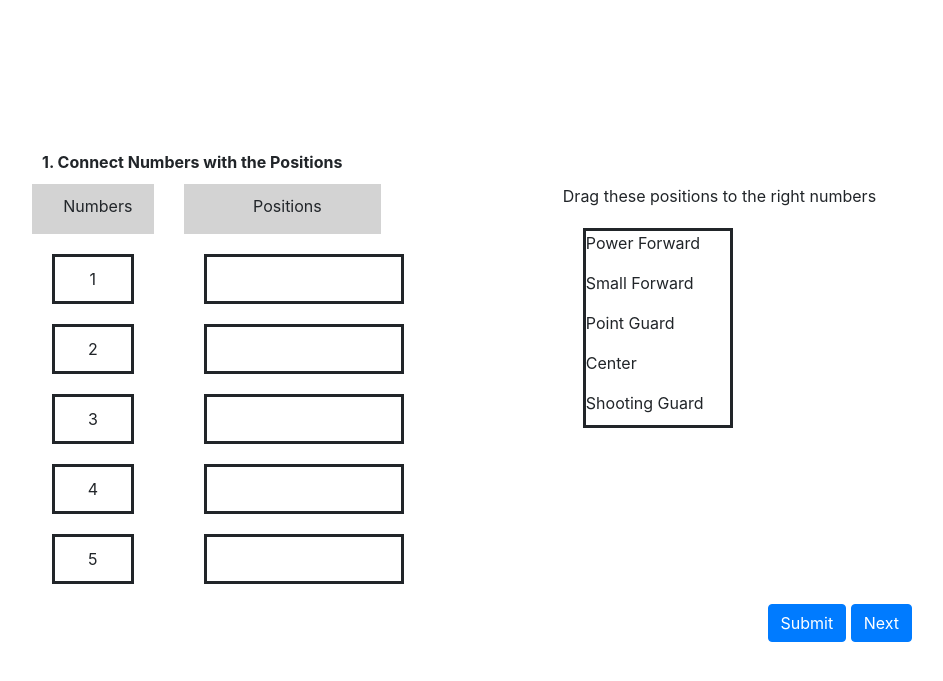
After one commit to zhmzlzn/2022-UI-Basketball-Tactics, a Flask app: template templates/quiz1.html in a window 1280 px wide. The commit adds this page. Shown: the top 681 px of the page, without its empty margins (168-1111 px from the left). Run offline with Flask 2, Linux system fonts and the light colour scheme; the template is opened without the code that fills it: most values are stand-ins (such as "Sample title", 1, 10 or a date in 2020); some libraries are stand-ins or nearby versions.

Commit message:
quiz_part_finish

```diff
--- a/server.py
+++ b/server.py
@@ -15,8 +15,8 @@ drag_data= {
             {
                 'x':'35px',
                 'y':'35px',
-                'num':'3',
-                'correct':'3'
+                'num':'2',
+                'correct':'2'
             },
             {
                 'x':'200px',
@@ -77,24 +77,273 @@ drag_data= {
                 'y':'445px',
                 'num':'3',
                 'correct':'3'
+            }
+
+        ]
+    },
+    '5':{
+        'id':'5',
+        'action':'horn',
+        'step':'2/2',
+        'basketball': {'x':'270px','y':'255px'},
+        'next':'6',
+        'positions':[
+            {
+                'x':'35px',
+                'y':'35px',
+                'num':'2',
+                'correct':'2'
             },
-
+            {
+                'x':'240px',
+                'y':'210px',
+                'num':'4',
+                'correct':'0'
+            },
+            {
+                'x':'270px',
+                'y':'240px',
+                'num':'1',
+                'correct':'0'
+            },
+            {
+                'x':'240px',
+                'y':'275px',
+                'num':'5',
+                'correct':'0'
+            },
+            {
+                'x':'35px',
+                'y':'445px',
+                'num':'3',
+                'correct':'3'
+            },
+            {
+                'x':'35px',
+                'y':'120px',
+                'num':'0',
+                'correct':'0'
+            },
+            {
+                'x':'120px',
+                'y':'35px',
+                'num':'0',
+                'correct':'0'
+            },
+            {
+                'x':'240px',
+                'y':'110px',
+                'num':'0',
+                'correct':'5'
+            },
+            {
+                'x':'320px',
+                'y':'200px',
+                'num':'0',
+                'correct':'1'
+            },
+            {
+                'x':'180px',
+                'y':'270px',
+                'num':'0',
+                'correct':'4'
+            }
+        ]
+    },
+    '6':{
+        'id':'6',
+        'action':'pistol',
+        'step':'1/2',
+        'basketball': {'x':'270px','y':'255px'},
+        'next':'7',
+        'positions':[
+            {
+                'y':'35px',
+                'x':'35px',
+                'num':'3',
+                'correct':'3'
+            },
+            {
+                'x':'35px',
+                'y':'445px',
+                'num':'4',
+                'correct':'4'
+            },
+            {
+                'x':'270px',
+                'y':'240px',
+                'num':'1',
+                'correct':'0'
+            },
+            {
+                'y':'70px',
+                'x':'200px',
+                'num':'0',
+                'correct':'0'
+            },
+            {
+                'y':'130px',
+                'x':'190px',
+                'num':'0',
+                'correct':'0'
+            },
+            {
+                'y':'240px',
+                'x':'170px',
+                'num':'5',
+                'correct':'0'
+            },
+            {
+                'y':'280px',
+                'x':'60px',
+                'num':'0',
+                'correct':'0'
+            },
+            {
+                'y':'300px',
+                'x':'180px',
+                'num':'0',
+                'correct':'5'
+            },
+            {
+                'y':'380px',
+                'x':'230px',
+                'num':'0',
+                'correct':'2'
+            },
+            {
+                'y':'360px',
+                'x':'210px',
+                'num':'0',
+                'correct':'1'
+            }
+        ]
+    },
+    '7':{
+        'id':'7',
+        'action':'pistol',
+        'step':'2/2',
+        'basketball': {'x':'380px','y':'210px'},
+        'next':'end',
+        'positions':[
+            {
+                'x':'35px',
+                'y':'35px',
+                'num':'3',
+                'correct':'3'
+            },
+            {
+                'x':'35px',
+                'y':'445px',
+                'num':'4',
+                'correct':'4'
+            },
+            {
+                'y':'300px',
+                'x':'180px',
+                'num':'5',
+                'correct':'0'
+            },
+            {
+                'y':'380px',
+                'x':'230px',
+                'num':'2',
+                'correct':'0'
+            },
+            {
+                'y':'360px',
+                'x':'210px',
+                'num':'1',
+                'correct':'1'
+            },
+            {
+                'y':'240px',
+                'x':'270px',
+                'num':'0',
+                'correct':'0'
+            },
+            {
+                'y':'210px',
+                'x':'195px',
+                'num':'0',
+                'correct':'2'
+            },
+            {
+                'y':'265px',
+                'x':'85px',
+                'num':'0',
+                'correct':'5'
+            },
+            {
+                'y':'35px',
+                'x':'80px',
+                'num':'0',
+                'correct':'0'
+            }
         ]
     }
 }
 
+quiz_questions = {
+    "1": {
+        "quiz_id": "1",
+        "next_question": "2"
+    },
+    "2": {
+        "quiz_id": "2",
+        "next_question": "3",
+        "question": "What kind of defense is shown in the video (2:00) below?",
+        "answers": {
+            "A": "Man-To-Man",
+            "B": "Zone Defense"
+        },
+        "link": "https://www.youtube.com/embed/Eozrxys3UUM",
+        "correctAnswer": "B"
+    },
+    "3": {
+        "quiz_id": "3",
+        "next_question": "4",
+        "question": "Watch the video (0:15) and choose the correct tactic",
+        "answers": {
+            "A": "Horns",
+            "B": "Pistol",
+            "C": "Hammer"
+        },
+        "link": "https://www.youtube.com/embed/w5ThyZ69GO8?start=4",
+        "correctAnswer": "C"
+        }
+}
+
+numCorrectAnswers = 0
+
+@app.route('/quiz/home')
+def quizHome():
+    return render_template('quizHome.html')
 
 
-# ROUTES
-@app.route('/')
-def hello_world():
-   return render_template('drag.html', d=drag_data['4'])
-
-@app.route('/quiz/<id>')
-def quiz(id=None):
-    return render_template('drag.html', d=drag_data[id])
+@app.route('/quiz/<quiz_id>')
+def quiz(quiz_id):
+    global numCorrectAnswers
+    if quiz_id == "end":
+        return render_template('quizRes.html', d=numCorrectAnswers)
+    if int(quiz_id) == 1:
+        return render_template('quiz1.html', question=quiz_questions[quiz_id])
+    elif int(quiz_id) < 4:
+        return render_template('quizMC.html', question=quiz_questions[quiz_id])
+    elif int(quiz_id) < 9:
+        return render_template('drag.html', d=drag_data[quiz_id])
 
 
+
+@app.route('/count', methods=['GET', 'POST'])
+def count():
+    global numCorrectAnswers
+    json_data = request.get_json()
+    answer = json_data["answer"]
+    if answer == "true":
+        numCorrectAnswers += 1
+    print(numCorrectAnswers)
+    return str(numCorrectAnswers)
 
 
 if __name__ == '__main__':
--- /dev/null
+++ b/static/quiz1.css
@@ -0,0 +1,10 @@
+#container{margin:150px; padding-left: 50px;padding-right: 50px}
+.subtitle{height: 50px; background-color: lightgray;padding-left: 10px; padding-top: 10px;text-align: center}
+.number{height:50px;margin: 20px; border:solid;text-align: center; padding-top:10px}
+.target{height:50px;margin: 20px; border:solid;text-align: center; padding-top:10px;width:200px;}
+
+#options p:hover{background-color: lightblue;}
+#options{border:solid;width:150px; height: 200px; margin: 20px; }
+
+#buttons{text-align: right}
+#question{font-weight: bold; margin:10px}
--- /dev/null
+++ b/static/quiz1.js
@@ -0,0 +1,83 @@
+var initial_pos = [
+  "Power Forward",
+  "Small Forward",
+  "Point Guard",
+  "Center",
+  "Shooting Guard"
+]
+
+var correct_answers = [
+    "Point Guard",
+    "Shooting Guard",
+    "Small Forward",
+    "Power Forward",
+    "Center"
+]
+
+function initialize(list){
+    $("#options").empty()
+    for (let i = 0; i <list.length; i++) {
+      var new1 = $("<p data-name='"+list[i]+"'></p>")
+      $(new1).text(list[i])
+      $("#options").append(new1)
+    }
+}
+
+function checkAnswer() {
+    const targets = document.querySelectorAll('.target');
+    let answers = new Array();
+    targets.forEach(function (text) {
+      answers.push(text.textContent);
+      console.log(text.textContent)
+    });
+    let userAnswer = {}
+    if (JSON.stringify(correct_answers) === JSON.stringify(answers)) {
+      alert("Correct :)");
+      userAnswer["answer"] = "true"
+    } else {
+      alert("Not Correct :(");
+      userAnswer["answer"] = "false"
+      // console.log(JSON.stringify(correct_answers))
+      // console.log(JSON.stringify(answers))
+    }
+    $.ajax({
+        type: "POST",
+        url: "/count",
+        // dataType : "json",
+        contentType: "application/json; charset=utf-8",
+        data : JSON.stringify(userAnswer),
+        success: function(result){
+            console.log(userAnswer)
+        },
+        error: function(request, status, error){
+            console.log("Error");
+            console.log(request)
+            console.log(status)
+            console.log(error)
+        }
+    });
+}
+
+$(document).ready(function () {
+initialize(initial_pos);
+});
+
+$(function() {
+    var $options = $( "#options" );
+    $( "p", $options ).draggable({
+      revert: "invalid",
+      cursor: "move"
+    });
+    for (let i = 1; i <= correct_answers.length; i++) {
+        $("#t"+i).droppable({
+            accept: "#options > p",
+            drop: function (event, ui) {
+                $("#t"+i).empty()
+                var new1 = $("<p data-name='" + ui.draggable.attr('data-name') + "'></p>")
+                $(new1).text(ui.draggable.attr('data-name'))
+                $("#t"+i).append(new1)
+                $(ui.draggable).remove();
+            }
+        })
+    }
+})
--- /dev/null
+++ b/static/quizHome.css
@@ -0,0 +1,2 @@
+#container{margin:150px; padding-left: 50px;padding-right: 50px; text-align: center}
+button{margin:100px}
--- /dev/null
+++ b/static/quizMC.css
@@ -0,0 +1,6 @@
+#container{margin:150px; padding-left: 50px;padding-right: 50px}
+#buttons{text-align: right}
+#question{font-weight: bold; margin:10px}
+input[type="radio"]{
+  margin: 0 10px 0 10px;
+}
--- /dev/null
+++ b/templates/quiz1.html
@@ -0,0 +1,59 @@
+<html>
+<head>
+    <script src="http://code.jquery.com/jquery-3.3.1.min.js"></script>
+    <script src="https://code.jquery.com/ui/1.12.0/jquery-ui.min.js"></script>
+<!--  <link rel="stylesheet" href="http://code.jquery.com/ui/1.12.1/themes/base/jquery-ui.css">-->
+    <link rel="stylesheet" href="https://stackpath.bootstrapcdn.com/bootstrap/4.2.1/css/bootstrap.min.css" crossorigin="anonymous">
+
+    <script type="text/javascript" src="{{ url_for('static', filename = 'quiz1.js') }}"></script>
+    <link rel='stylesheet' type='text/css' href="{{ url_for('static', filename = 'quiz1.css') }}">
+
+    <script type="text/javascript">
+          let question = {{question|tojson}};
+          $(document).ready(function () {
+            $("#next_btn").click(function(){
+                window.location.href = "/quiz/{{question.next_question}}"
+            })
+          });
+    </script>
+
+</head>
+<body>
+    <div id="container">
+        <div id="question">{{question.quiz_id}}. Connect Numbers with the Positions</div>
+        <div class="row">
+            <div class="col-md-2" >
+                <div class="subtitle">Numbers</div>
+                <div class="number">1</div>
+                <div class="number">2</div>
+                <div class="number">3</div>
+                <div class="number">4</div>
+                <div class="number">5</div>
+            </div>
+            <div class="col-md-3" >
+                <div class="subtitle">Positions</div>
+                <div id="t1" class="target"></div>
+                <div id="t2" class="target"></div>
+                <div id="t3" class="target"></div>
+                <div id="t4" class="target"></div>
+                <div id="t5" class="target"></div>
+            </div>
+            <div class="col-md-2" >
+            </div>
+            <div class="col-md-5">
+                <div>
+                    <div>Drag these positions to the right numbers</div>
+                    <div id="options">
+                    </div>
+                </div>
+
+            </div>
+        </div>
+        <div id="buttons">
+            <button type="button" class="btn btn-primary" onclick="checkAnswer()">Submit</button>
+            <button type="button" class="btn btn-primary" id="next_btn">Next</button>
+        </div>
+
+    </div>
+</body>
+</html>
```
Also changed, not shown: static/drag.js (+17 -12 lines), static/drags.js (deleted, +0 -37 lines), static/quizMC.js (added, +47 -0 lines), templates/drag.html (+5 -4 lines), templates/quizHome.html (added, +27 -0 lines), templates/quizMC.html (added, +37 -0 lines), templates/quizRes.html (added, +27 -0 lines), 1 other file.
